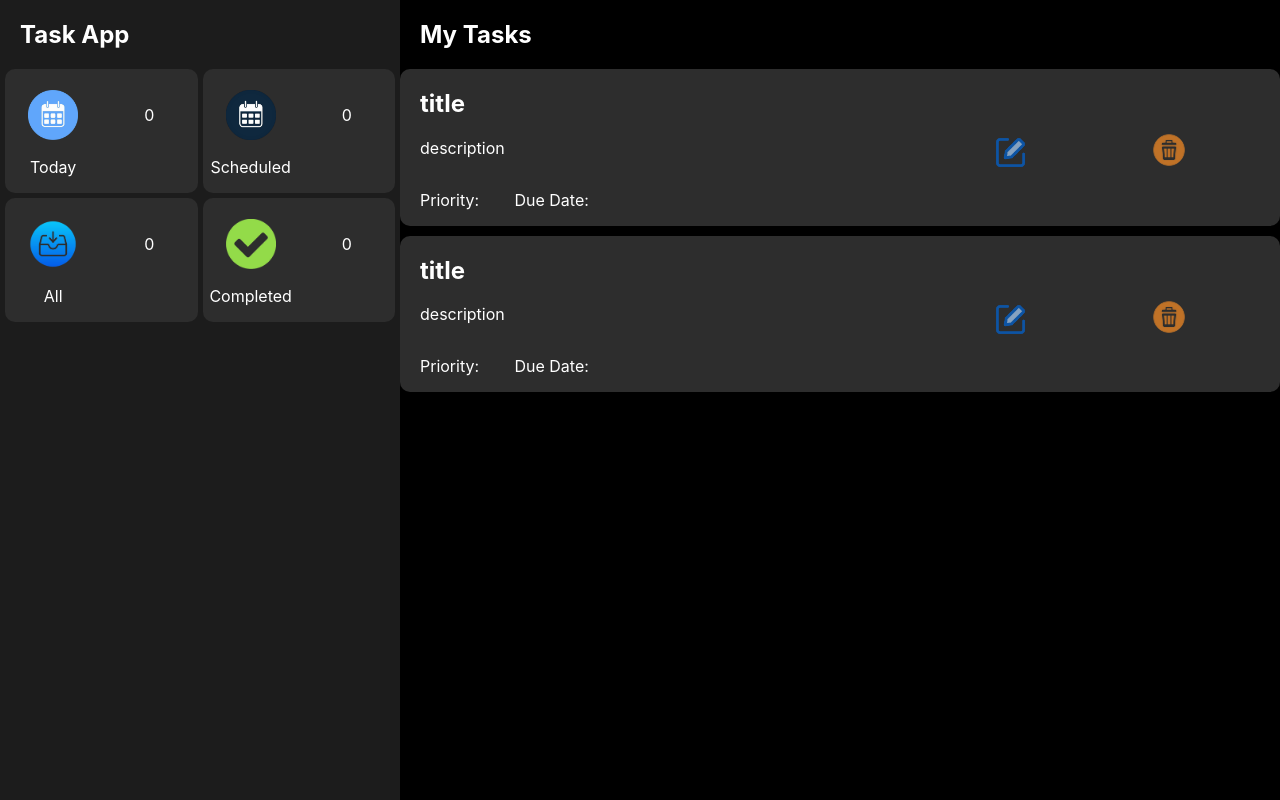
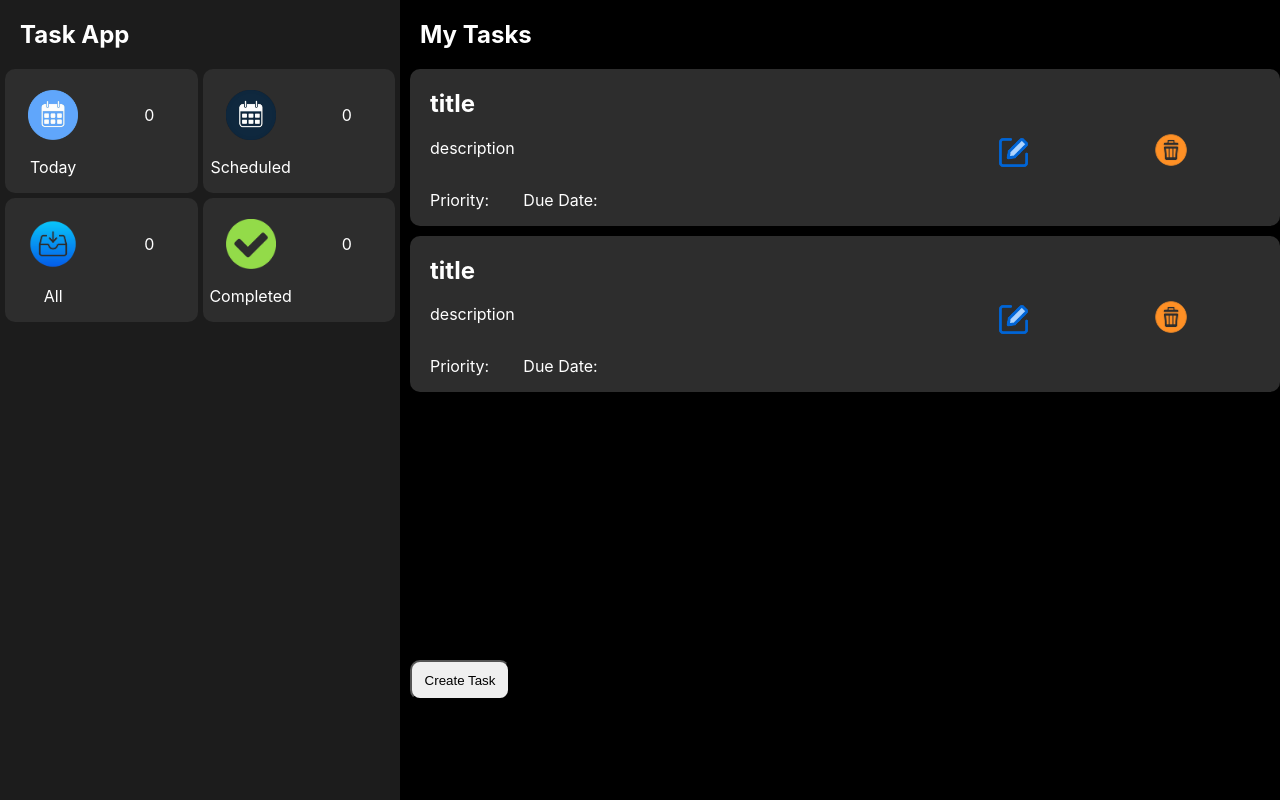
Before and after one commit to SadushBeshiri/Task-App, a React (Vite) app in the folder task-frontend/: page / in a window 1280 px wide. Built offline with nearby package versions, Linux system fonts and the light colour scheme.

Commit message:
Finish styling and structuring Tasks component

```diff
--- a/task-frontend/src/pages/home/HomePage.css
+++ b/task-frontend/src/pages/home/HomePage.css
@@ -49,6 +49,7 @@
   background-color: rgb(45, 45, 45);
   border-radius: 10px;
   margin-bottom: 10px;
+  margin-left: 10px;
 }
 .home-page .tasks .tasks-title {
   padding-left: 20px;
@@ -70,7 +71,7 @@
   border: none;
   cursor: pointer;
   transition: transform 0.2s ease, opacity 0.2s ease;
-  opacity: 0.7;
+
 }
 .home-page .task .task-edit button:hover{
   transform: scale(1.2);
@@ -90,7 +91,7 @@
   border: none;
   cursor: pointer;
   transition: transform 0.2s ease, opacity 0.2s ease;
-  opacity: 0.7;
+
 }
 .home-page .task .task-delete button:hover{
   transform: scale(1.2);
@@ -102,3 +103,36 @@
   display: grid;
   grid-template-columns: 0.5fr 0.5fr 2fr
 }
+
+.tasks {
+  display: flex;
+  flex-direction: column;
+  height: 100vh;
+}
+.tasks-container{
+  flex: 1; /* Takes remaining space */
+  overflow-y: auto;
+}
+.tasks-create{
+  flex-shrink: 0; /* Prevents it from shrinking */
+  height: 180px;
+  background-color:black ;
+}
+.tasks-container::-webkit-scrollbar{
+  display: none;
+}
+.tasks-create button{
+  height: 40px;
+  width: 100px;
+  margin-top: 40px;
+  border-radius: 10px;
+  margin-left: 10px;
+
+  cursor: pointer;
+  transition: transform 0.2s ease, opacity 0.2s ease;
+}
+.tasks-create button:hover{
+  transform: scale(1.2);
+  opacity: 1;
+  filter: brightness(1.2);
+}
--- a/task-frontend/src/pages/home/Tasks.jsx
+++ b/task-frontend/src/pages/home/Tasks.jsx
@@ -6,8 +6,19 @@ export function Tasks(){
       <div className="tasks-title">
          <h2>My Tasks</h2>
       </div>
+
+    <div className="tasks-container">
       <Task></Task>
       <Task></Task>
+
+    </div>
+
+    <div className="tasks-create">
+      <button>Create Task</button>
+    </div>
+
+
+
     </div>
   );
 }
```
